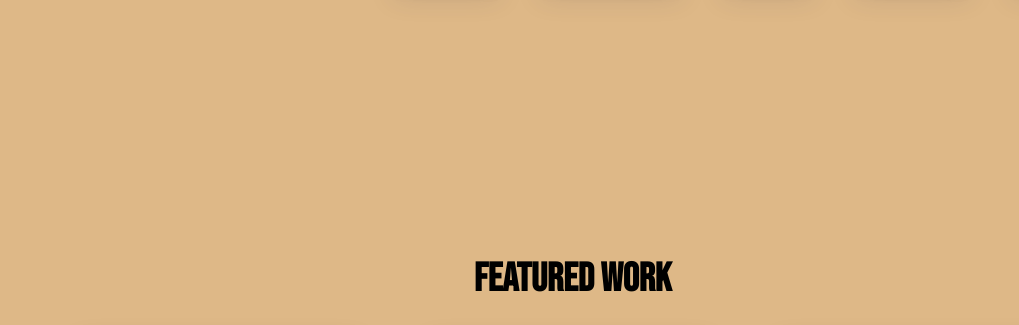
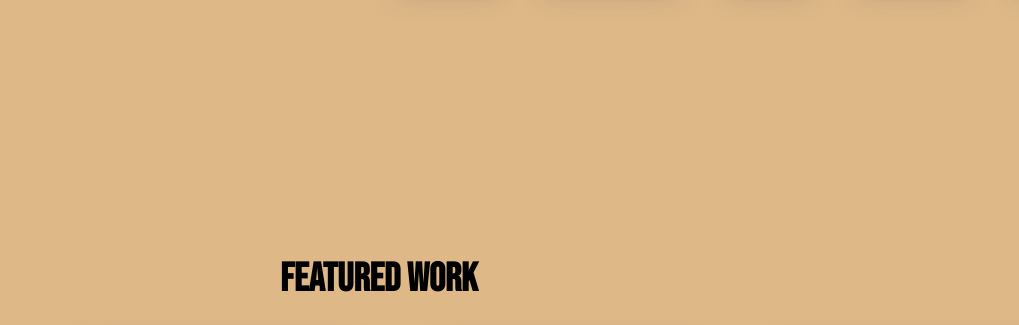
Before and after one commit to meylorngheng-cmyk/Project_Css, a plain HTML site: page index.html in a window 1280 px wide. Shown: the part 1840-2165 px from the top of the page, without its empty margins (261-1280 px from the left). Drawn offline with Linux system fonts and the light colour scheme.

Commit message:
Update style1.css

```diff
--- a/style1.css
+++ b/style1.css
@@ -266,7 +266,7 @@ body{
 }
 .box4>h1{
   padding-top: 125px;
-  margin-left: 735px;
+   margin: 0 auto;
   font-family: "Bebas Neue", sans-serif;
   padding-bottom: 25px;
   font-size: 40px;
```
